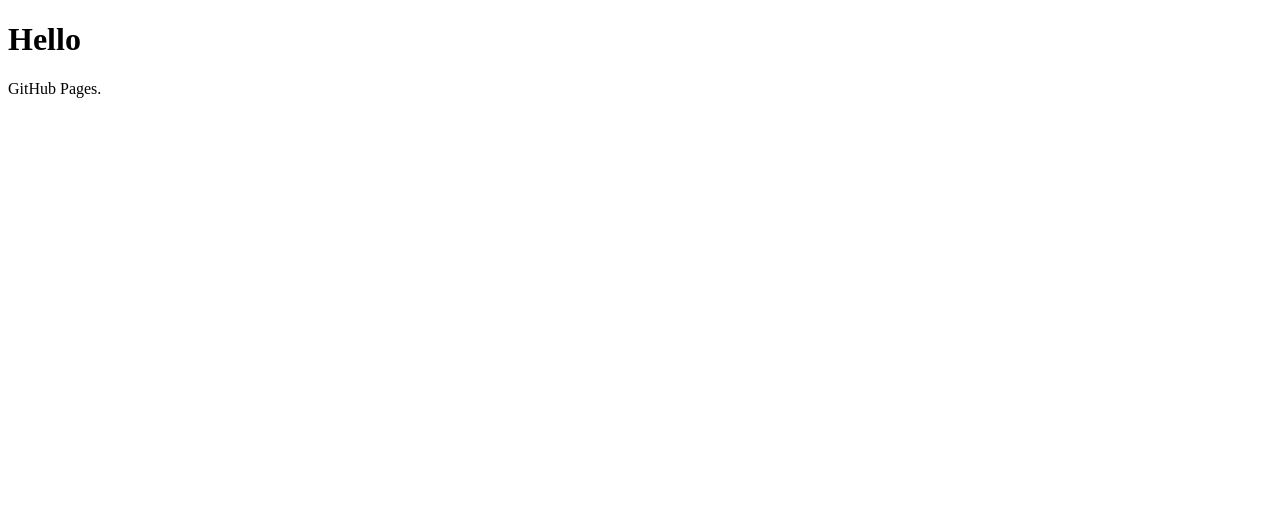
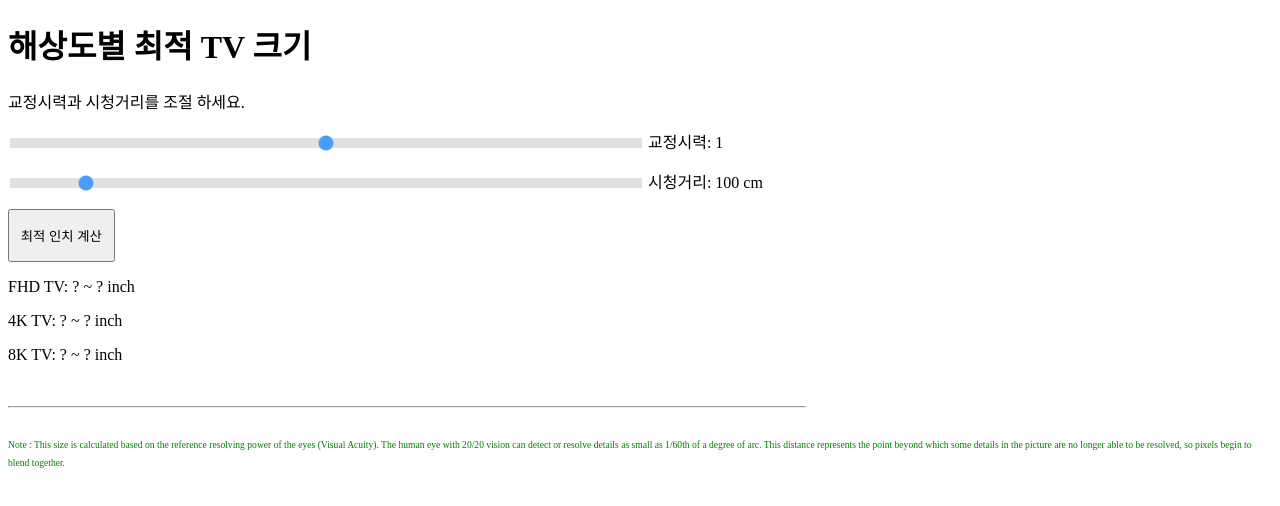
Before and after one commit to Punos805/Punos805.github.io, a plain HTML site: page index.html in a window 1280 px wide. Drawn offline with Linux system fonts and the light colour scheme.

Commit message:
Update index.html
gg

```diff
--- a/index.html
+++ b/index.html
@@ -1,7 +1,140 @@
 <!DOCTYPE html>
 <html>
+<head>
+<meta charset="UTF-8" name="viewport" content="width=device-width, initial-scale=1">
+<style>
+.slidecontainer {
+  width: 100%;
+}
+
+.slider {
+  -webkit-appearance: none;
+  width: 50%;
+  height: 10px;
+  background: #d3d3d3;
+  outline: none;
+  opacity: 0.7;
+  -webkit-transition: .2s;
+  transition: opacity .2s;
+}
+
+}
+
+</style>
+</head>
 <body>
-<h1>Hello</h1>
-<p>GitHub Pages.</p>
+
+<h1>해상도별 최적 TV 크기</h1>
+<p>교정시력과 시청거리를 조절 하세요.</p>
+
+<form action="">
+<div class="slidecontainer">
+  <input type="range" min="0.5" max="1.5" step="0.1" value="1.0" class="slider" id="myRange1"> 교정시력: <span id="demo1"></span>
+</div>
+<p></p>
+<div class="slidecontainer">
+  <input type="range" min="50" max="500" step="25" value="100" class="slider" id="myRange2">
+  시청거리: <span id="demo2"></span> cm
+  <p></p>
+     <input type="submit" style="WIDTH: 80pt; HEIGHT: 40pt" value="최적 인치 계산" onClick="showcal(); return false;">
+</form>
+
+  <p>FHD TV: <span id="idTV2"> ? </span> ~ <span id="idvTV2"> ? </span> inch</p>
+  <p>4K  TV: <span id="idTV4"> ? </span> ~ <span id="idvTV4"> ? </span> inch</p>
+  <p>8K  TV: <span id="idTV8"> ? </span> ~ <span id="idvTV8"> ? </span> inch</p>
+</div>
+
+</br>
+<hr align="left" style="width: 63%;">
+</br>
+<span style = " font-size:0.6em;  color: green;">
+Note : This size is calculated based on the reference resolving power of the eyes (Visual Acuity).
+The human eye with 20/20 vision can detect or resolve details as small as 1/60th of a degree of arc.
+This distance represents the point beyond which some details in the picture are no longer able to be resolved, so pixels begin to blend together.
+</span>
+
+<script>
+
+var slider = document.getElementById("myRange1");
+var output = document.getElementById("demo1");
+output.innerHTML = slider.value;
+
+slider.oninput = function() {
+  output.innerHTML = this.value;
+}
+var slider2 = document.getElementById("myRange2");
+var output2 = document.getElementById("demo2");
+output2.innerHTML = slider2.value;
+
+slider2.oninput = function() {
+  output2.innerHTML = slider2.value;
+}
+
+
+function showcal() {
+     var xmlhttp = new XMLHttpRequest();
+    xmlhttp.onreadystatechange = function() {
+      if (this.readyState == 4 && this.status == 200) {
+
+        var que1 = this.responseText;
+        var Arr1 = [que1.split("~")];
+
+        var scut1 = Arr1[0][0];
+        var scut1_2 = Arr1[0][1];
+        var scut1_3 = Arr1[0][2];
+        var scuta = Arr1[0][3];
+        var scut2 = Arr1[0][4];
+        var scut2_2 = Arr1[0][5];
+        var scut2_3 = Arr1[0][6];
+
+        scut1 = Math.round(Number(scut1));
+        scut1_2 = Math.round(Number(scut1_2));
+        scut1_3 = Math.round(Number(scut1_3));
+        scut2 = Math.round(Number(scut2));
+        scut2_2 = Math.round(Number(scut2_2));
+        scut2_3 = Math.round(Number(scut2_3));
+
+
+     if (scuta > 6.28){
+        scut2_3 = "시야각 초과";
+        scut2_2 = "시야각 초과";
+        scut2 = "시야각 초과";
+     }else if (scuta > 3.14){
+        scut2_3 = "시야각 초과";
+        scut2_2 = "시야각 초과";
+     }else if (scuta > 1.57){
+        scut2_3 = "시야각 초과";
+     }else {}
+
+     if (scut2 > 200){
+        scut2_3 = "비추천";
+        scut2_2 = "비추천";
+        scut2 = "비추천";
+     }else if (scut2_2 > 200){
+        scut2_3 = "비추천";
+        scut2_2 = "비추천";
+     }else if (scut2_3 > 200){
+        scut2_3 = "비추천";
+     }else {}
+
+
+        document.getElementById("idTV2").innerHTML = scut1;
+        document.getElementById("idTV4").innerHTML = scut1_2;
+        document.getElementById("idTV8").innerHTML = scut1_3;
+
+        document.getElementById("idvTV2").innerHTML = scut2;
+        document.getElementById("idvTV4").innerHTML = scut2_2;
+        document.getElementById("idvTV8").innerHTML = scut2_3;
+
+      }
+    };
+    xmlhttp.open("POST", "cal.php", true);
+    xmlhttp.setRequestHeader("Content-Type", "application/x-www-form-urlencoded");
+    xmlhttp.send("aaa=" + slider2.value + "&bbb=" + slider.value);
+}
+
+
+</script>
+
 </body>
 </html>
```
